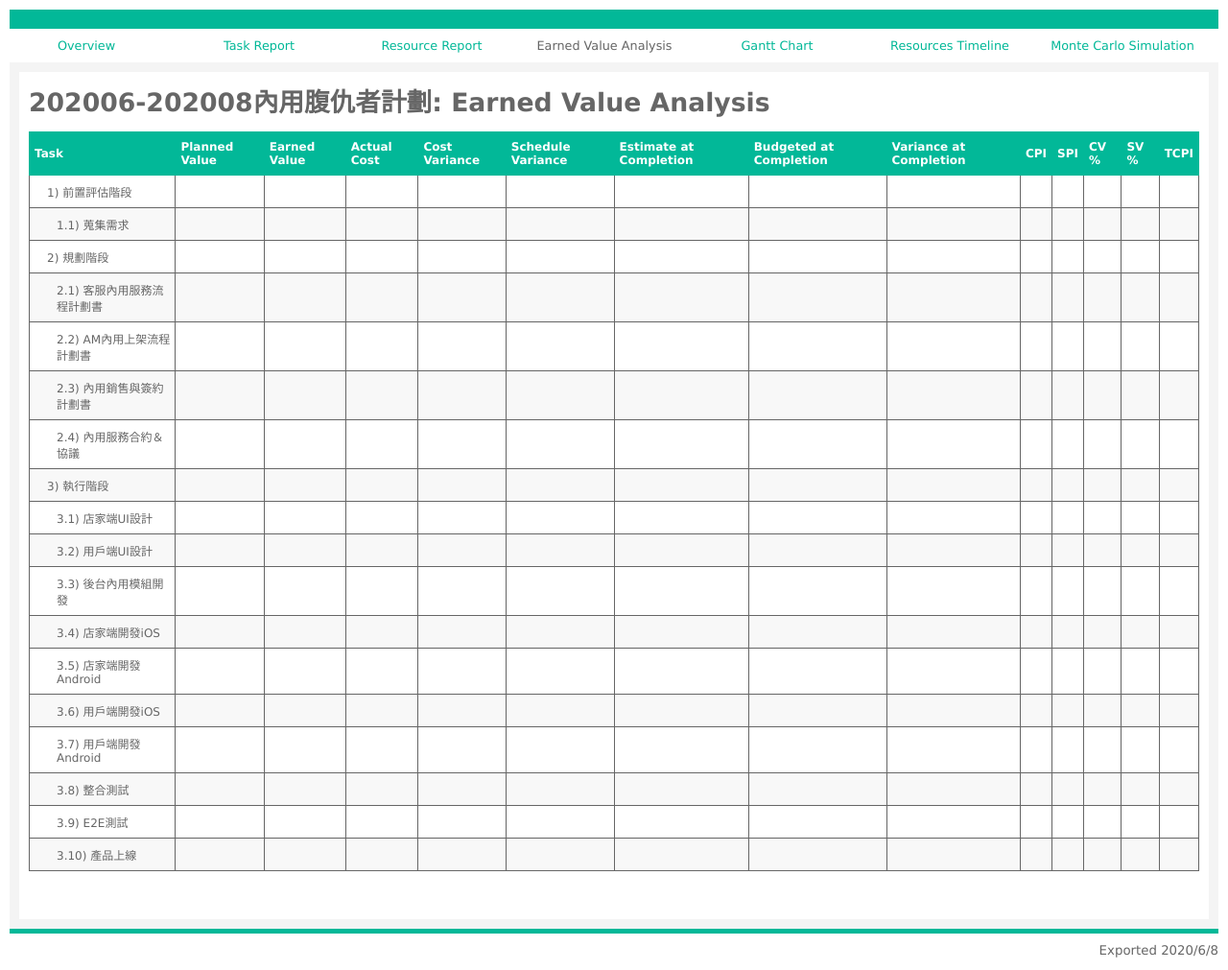
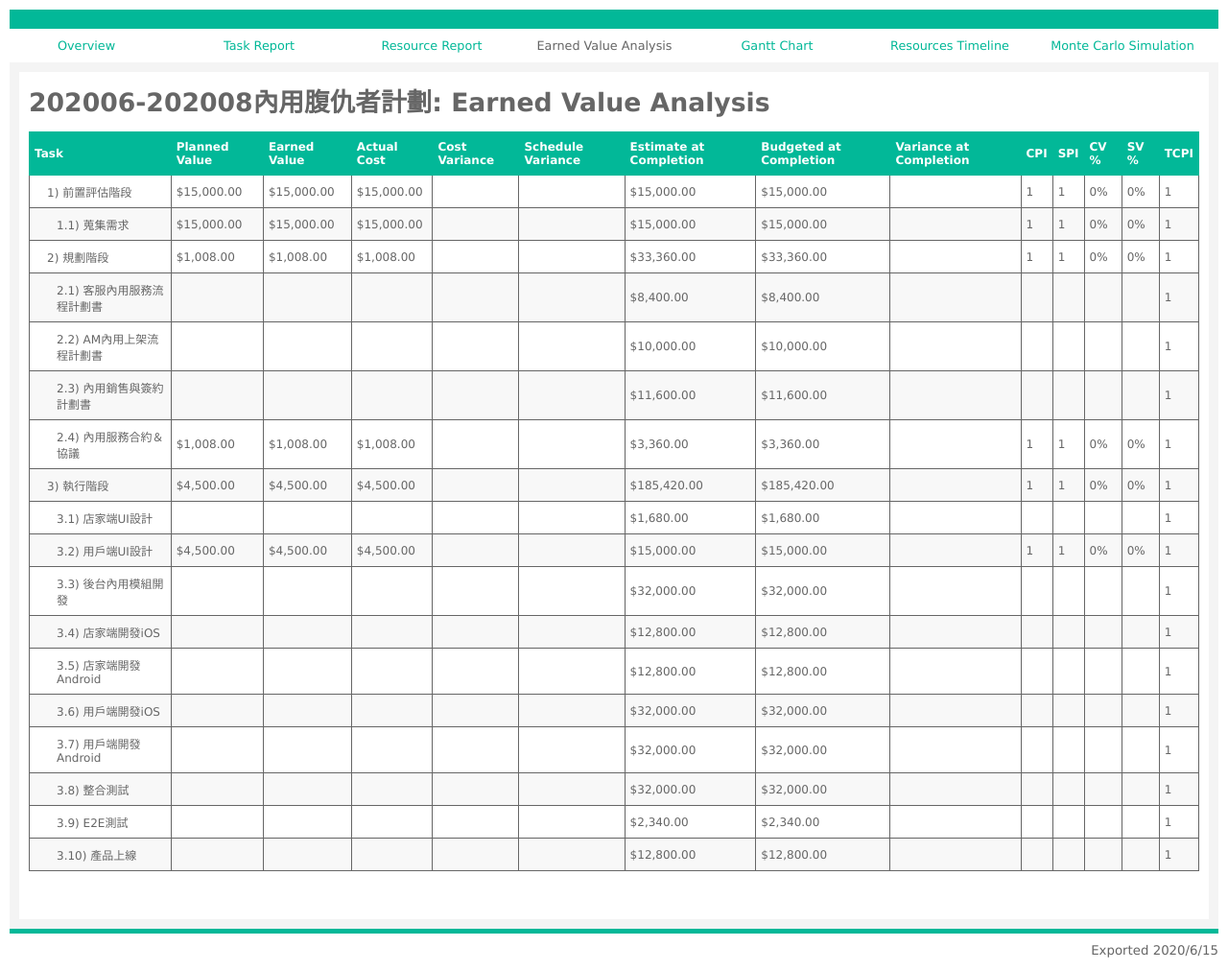
Before and after one commit to atomjay/atomjay.github.io, a plain HTML site: page eva.html in a window 1280 px wide. Shown: the whole page at 96% size. Drawn offline with Linux system fonts and the light colour scheme.

Commit message:
update project 20200615

```diff
--- a/eva.html
+++ b/eva.html
@@ -64,51 +64,51 @@
 	</tr>
 		<tr>
 		<td style="padding-left: 18px;" class="wrap">1) 前置評估階段</td>
+		<td>$15,000.00</td>
+		<td>$15,000.00</td>
+		<td>$15,000.00</td>
 		<td></td>
 		<td></td>
+		<td>$15,000.00</td>
+		<td>$15,000.00</td>
 		<td></td>
-		<td></td>
-		<td></td>
-		<td></td>
-		<td></td>
-		<td></td>
-		<td></td>
-		<td></td>
-		<td></td>
-		<td></td>
-		<td></td>
+		<td>1</td>
+		<td>1</td>
+		<td>0%</td>
+		<td>0%</td>
+		<td>1</td>
 	</tr>
 	<tr>
 		<td style="padding-left: 28px;" class="wrap">1.1) 蒐集需求</td>
+		<td>$15,000.00</td>
+		<td>$15,000.00</td>
+		<td>$15,000.00</td>
 		<td></td>
 		<td></td>
+		<td>$15,000.00</td>
+		<td>$15,000.00</td>
 		<td></td>
-		<td></td>
-		<td></td>
-		<td></td>
-		<td></td>
-		<td></td>
-		<td></td>
-		<td></td>
-		<td></td>
-		<td></td>
-		<td></td>
+		<td>1</td>
+		<td>1</td>
+		<td>0%</td>
+		<td>0%</td>
+		<td>1</td>
 	</tr>
 	<tr>
 		<td style="padding-left: 18px;" class="wrap">2) 規劃階段</td>
+		<td>$1,008.00</td>
+		<td>$1,008.00</td>
+		<td>$1,008.00</td>
 		<td></td>
 		<td></td>
+		<td>$33,360.00</td>
+		<td>$33,360.00</td>
 		<td></td>
-		<td></td>
-		<td></td>
-		<td></td>
-		<td></td>
-		<td></td>
-		<td></td>
-		<td></td>
-		<td></td>
-		<td></td>
-		<td></td>
+		<td>1</td>
+		<td>1</td>
+		<td>0%</td>
+		<td>0%</td>
+		<td>1</td>
 	</tr>
 	<tr>
 		<td style="padding-left: 28px;" class="wrap">2.1) 客服內用服務流程計劃書</td>
@@ -117,14 +117,14 @@
 		<td></td>
 		<td></td>
 		<td></td>
+		<td>$8,400.00</td>
+		<td>$8,400.00</td>
 		<td></td>
 		<td></td>
 		<td></td>
 		<td></td>
 		<td></td>
-		<td></td>
-		<td></td>
-		<td></td>
+		<td>1</td>
 	</tr>
 	<tr>
 		<td style="padding-left: 28px;" class="wrap">2.2) AM內用上架流程計劃書</td>
@@ -133,14 +133,14 @@
 		<td></td>
 		<td></td>
 		<td></td>
+		<td>$10,000.00</td>
+		<td>$10,000.00</td>
 		<td></td>
 		<td></td>
 		<td></td>
 		<td></td>
 		<td></td>
-		<td></td>
-		<td></td>
-		<td></td>
+		<td>1</td>
 	</tr>
 	<tr>
 		<td style="padding-left: 28px;" class="wrap">2.3) 內用銷售與簽約計劃書</td>
@@ -149,46 +149,46 @@
 		<td></td>
 		<td></td>
 		<td></td>
+		<td>$11,600.00</td>
+		<td>$11,600.00</td>
 		<td></td>
 		<td></td>
 		<td></td>
 		<td></td>
 		<td></td>
-		<td></td>
-		<td></td>
-		<td></td>
+		<td>1</td>
 	</tr>
 	<tr>
 		<td style="padding-left: 28px;" class="wrap">2.4) 內用服務合約＆協議</td>
+		<td>$1,008.00</td>
+		<td>$1,008.00</td>
+		<td>$1,008.00</td>
 		<td></td>
 		<td></td>
+		<td>$3,360.00</td>
+		<td>$3,360.00</td>
 		<td></td>
-		<td></td>
-		<td></td>
-		<td></td>
-		<td></td>
-		<td></td>
-		<td></td>
-		<td></td>
-		<td></td>
-		<td></td>
-		<td></td>
+		<td>1</td>
+		<td>1</td>
+		<td>0%</td>
+		<td>0%</td>
+		<td>1</td>
 	</tr>
 	<tr>
 		<td style="padding-left: 18px;" class="wrap">3) 執行階段</td>
+		<td>$4,500.00</td>
+		<td>$4,500.00</td>
+		<td>$4,500.00</td>
 		<td></td>
 		<td></td>
+		<td>$185,420.00</td>
+		<td>$185,420.00</td>
 		<td></td>
-		<td></td>
-		<td></td>
-		<td></td>
-		<td></td>
-		<td></td>
-		<td></td>
-		<td></td>
-		<td></td>
-		<td></td>
-		<td></td>
+		<td>1</td>
+		<td>1</td>
+		<td>0%</td>
+		<td>0%</td>
+		<td>1</td>
 	</tr>
 	<tr>
 		<td style="padding-left: 28px;" class="wrap">3.1) 店家端UI設計</td>
@@ -197,30 +197,30 @@
 		<td></td>
 		<td></td>
 		<td></td>
+		<td>$1,680.00</td>
+		<td>$1,680.00</td>
 		<td></td>
 		<td></td>
 		<td></td>
 		<td></td>
 		<td></td>
-		<td></td>
-		<td></td>
-		<td></td>
+		<td>1</td>
 	</tr>
 	<tr>
 		<td style="padding-left: 28px;" class="wrap">3.2) 用戶端UI設計</td>
+		<td>$4,500.00</td>
+		<td>$4,500.00</td>
+		<td>$4,500.00</td>
 		<td></td>
 		<td></td>
+		<td>$15,000.00</td>
+		<td>$15,000.00</td>
 		<td></td>
-		<td></td>
-		<td></td>
-		<td></td>
-		<td></td>
-		<td></td>
-		<td></td>
-		<td></td>
-		<td></td>
-		<td></td>
-		<td></td>
+		<td>1</td>
+		<td>1</td>
+		<td>0%</td>
+		<td>0%</td>
+		<td>1</td>
 	</tr>
 	<tr>
 		<td style="padding-left: 28px;" class="wrap">3.3) 後台內用模組開發</td>
@@ -229,14 +229,14 @@
 		<td></td>
 		<td></td>
 		<td></td>
+		<td>$32,000.00</td>
+		<td>$32,000.00</td>
 		<td></td>
 		<td></td>
 		<td></td>
 		<td></td>
 		<td></td>
-		<td></td>
-		<td></td>
-		<td></td>
+		<td>1</td>
 	</tr>
 	<tr>
 		<td style="padding-left: 28px;" class="wrap">3.4) 店家端開發iOS</td>
@@ -245,14 +245,14 @@
 		<td></td>
 		<td></td>
 		<td></td>
+		<td>$12,800.00</td>
+		<td>$12,800.00</td>
 		<td></td>
 		<td></td>
 		<td></td>
 		<td></td>
 		<td></td>
-		<td></td>
-		<td></td>
-		<td></td>
+		<td>1</td>
 	</tr>
 	<tr>
 		<td style="padding-left: 28px;" class="wrap">3.5) 店家端開發Android</td>
@@ -261,14 +261,14 @@
 		<td></td>
 		<td></td>
 		<td></td>
+		<td>$12,800.00</td>
+		<td>$12,800.00</td>
 		<td></td>
 		<td></td>
 		<td></td>
 		<td></td>
 		<td></td>
-		<td></td>
-		<td></td>
-		<td></td>
+		<td>1</td>
 	</tr>
 	<tr>
 		<td style="padding-left: 28px;" class="wrap">3.6) 用戶端開發iOS</td>
@@ -277,14 +277,14 @@
 		<td></td>
 		<td></td>
 		<td></td>
+		<td>$32,000.00</td>
+		<td>$32,000.00</td>
 		<td></td>
 		<td></td>
 		<td></td>
 		<td></td>
 		<td></td>
-		<td></td>
-		<td></td>
-		<td></td>
+		<td>1</td>
 	</tr>
 	<tr>
 		<td style="padding-left: 28px;" class="wrap">3.7) 用戶端開發Android</td>
@@ -293,14 +293,14 @@
 		<td></td>
 		<td></td>
 		<td></td>
+		<td>$32,000.00</td>
+		<td>$32,000.00</td>
 		<td></td>
 		<td></td>
 		<td></td>
 		<td></td>
 		<td></td>
-		<td></td>
-		<td></td>
-		<td></td>
+		<td>1</td>
 	</tr>
 	<tr>
 		<td style="padding-left: 28px;" class="wrap">3.8) 整合測試</td>
@@ -309,14 +309,14 @@
 		<td></td>
 		<td></td>
 		<td></td>
+		<td>$32,000.00</td>
+		<td>$32,000.00</td>
 		<td></td>
 		<td></td>
 		<td></td>
 		<td></td>
 		<td></td>
-		<td></td>
-		<td></td>
-		<td></td>
+		<td>1</td>
 	</tr>
 	<tr>
 		<td style="padding-left: 28px;" class="wrap">3.9) E2E測試</td>
@@ -325,14 +325,14 @@
 		<td></td>
 		<td></td>
 		<td></td>
+		<td>$2,340.00</td>
+		<td>$2,340.00</td>
 		<td></td>
 		<td></td>
 		<td></td>
 		<td></td>
 		<td></td>
-		<td></td>
-		<td></td>
-		<td></td>
+		<td>1</td>
 	</tr>
 	<tr>
 		<td style="padding-left: 28px;" class="wrap">3.10) 產品上線</td>
@@ -341,19 +341,19 @@
 		<td></td>
 		<td></td>
 		<td></td>
+		<td>$12,800.00</td>
+		<td>$12,800.00</td>
 		<td></td>
 		<td></td>
 		<td></td>
 		<td></td>
 		<td></td>
-		<td></td>
-		<td></td>
-		<td></td>
+		<td>1</td>
 	</tr>
 	</table>
         </div><!-- end table wrap -->
 	</div>
     </div><!-- end contentwrap -->
-	 <p class="exported">Exported 2020/6/8</p>
+	 <p class="exported">Exported 2020/6/15</p>
 </body>
 </html>
```
Also changed, not shown: gantt.html (+3 -7 lines), index.html (+16 -16 lines), montecarlo.html (+1 -1 lines), resource.html (+6 -6 lines), task.html (+79 -79 lines), timeline.html (+1 -1 lines), include/gantt0,0.jpg, include/gantt0,1.jpg (deleted), include/gantt1,0.jpg, include/gantt1,1.jpg (deleted), include/timeline0,0.jpg, include/timeline0,1.jpg, include/timeline0,2.jpg.
